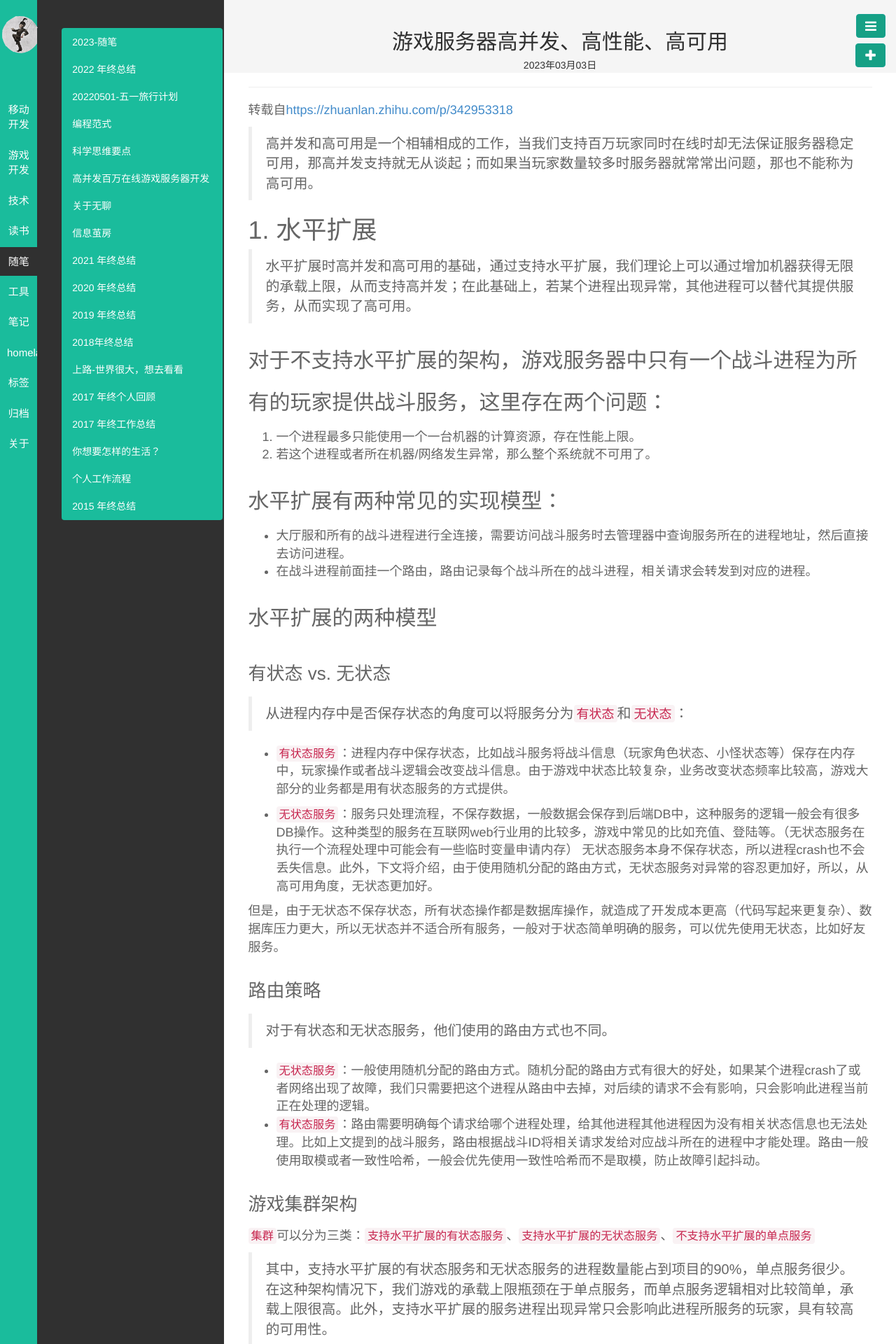
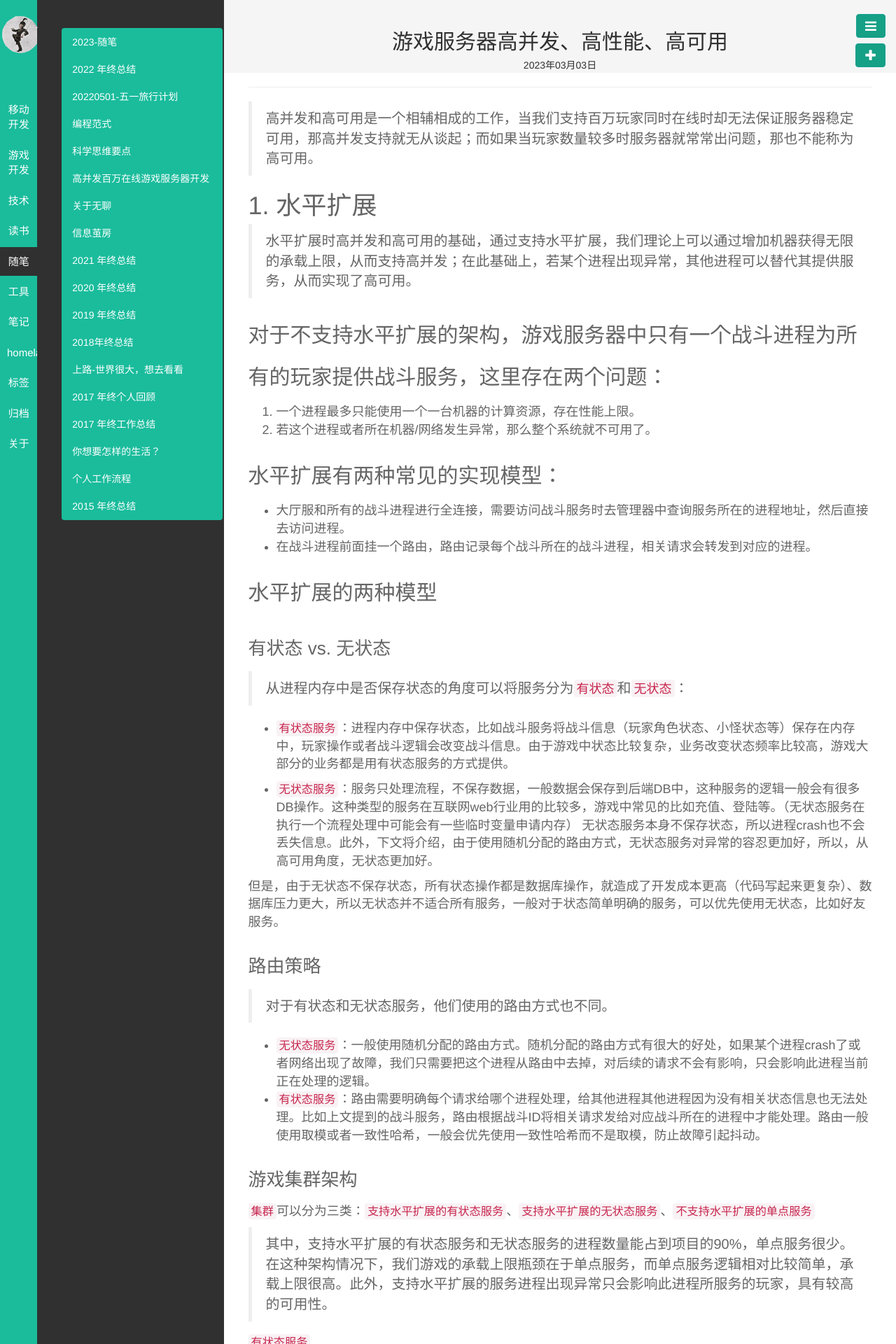
Before and after one commit to darklost/darklost.github.io, a Jekyll site: the page built from _posts/技术/server/2023-3-3-game-sever-sla.md, in a window 1280 px wide. Shown: the top 1920 px of the page at 70% size. Built offline with Jekyll 4.4.1, drawn with Linux system fonts in a browser that asks for light colours.

Commit message:
思考记录

```diff
--- a/_posts/技术/server/2023-3-3-game-sever-sla.md
+++ b/_posts/技术/server/2023-3-3-game-sever-sla.md
@@ -7,7 +7,7 @@ keywords: game server hc hp ha
 description:
 ---
 
-转载自[https://zhuanlan.zhihu.com/p/342953318](https://zhuanlan.zhihu.com/p/342953318)
+
 
 > 高并发和高可用是一个相辅相成的工作，当我们支持百万玩家同时在线时却无法保证服务器稳定可用，那高并发支持就无从谈起；而如果当玩家数量较多时服务器就常常出问题，那也不能称为高可用。
 
```
Also changed, not shown: _posts/技术/server/2023-3-2-skynet-thinking.md (+1 -1 lines).
